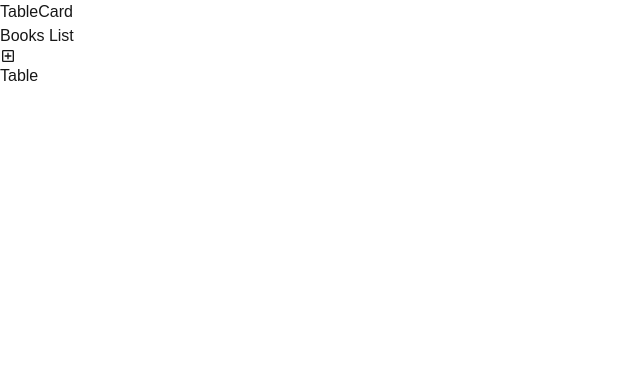
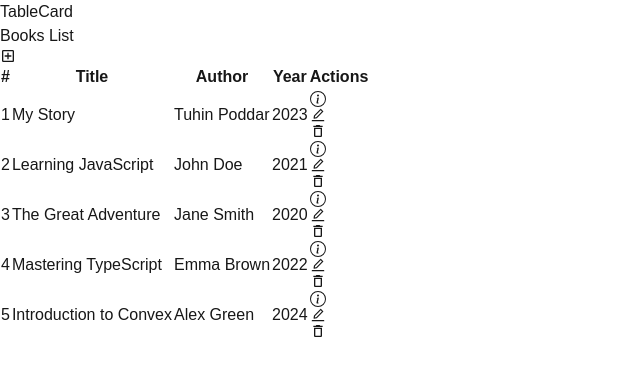
Before and after one commit to Tuhin114/Book-Store-Convex-, a Next.js app: page / in a window 1280 px wide. Shown: the top 376 px of the page, without its empty margins (0-640 px from the left). Built offline with nearby package versions, Linux system fonts and the light colour scheme.

Commit message:
books table format

```diff
--- a/src/app/page.tsx
+++ b/src/app/page.tsx
@@ -4,6 +4,7 @@ import BooksTable from "@/components/home/BooksTable";
 import Link from "next/link";
 import { useState } from "react";
 import { MdOutlineAddBox } from "react-icons/md";
+import { books } from "@/data";
 
 export default function Home() {
   const [showType, setShowType] = useState<"table" | "card">("table");
@@ -31,7 +32,11 @@ export default function Home() {
         </Link>
       </div>
 
-      {showType === "table" ? <BooksTable /> : <BooksCard />}
+      {showType === "table" ? (
+        <BooksTable books={books} error={null} />
+      ) : (
+        <BooksCard />
+      )}
     </div>
   );
 }
--- a/src/components/home/BooksTable.tsx
+++ b/src/components/home/BooksTable.tsx
@@ -1,7 +1,85 @@
 import React from "react";
+import Link from "next/link";
+import { BsInfoCircle } from "react-icons/bs";
+import { AiOutlineEdit } from "react-icons/ai";
+import { MdOutlineDelete } from "react-icons/md";
 
-const BooksTable = () => {
-  return <div>Table</div>;
+export interface Book {
+  _id: string;
+  title: string;
+  author: string;
+  year: number;
+}
+interface BooksTableProps {
+  books: Book[];
+  error?: Error | null;
+}
+
+const BooksTable: React.FC<BooksTableProps> = ({ books, error }) => {
+  return (
+    <div>
+      <table className="w-full border-separate border-spacing-2">
+        <thead>
+          <tr>
+            <th className="border border-slate-700 rounded-md p-2">#</th>
+            <th className="border border-slate-700 rounded-md p-2">Title</th>
+            <th className="border border-slate-700 rounded-md p-2 max-md:hidden">
+              Author
+            </th>
+            <th className="border border-slate-700 rounded-md p-2 max-md:hidden">
+              Year
+            </th>
+            <th className="border border-slate-700 rounded-md p-2">Actions</th>
+          </tr>
+        </thead>
+        <tbody>
+          {books.length > 0 ? (
+            books.map((book, index) => (
+              <tr key={book._id} className="h-8">
+                <td className="border border-slate-700 rounded-md text-center">
+                  {index + 1}
+                </td>
+                <td className="border border-slate-700 rounded-md text-center">
+                  {book.title}
+                </td>
+                <td className="border border-slate-700 rounded-md text-center max-md:hidden">
+                  {book.author}
+                </td>
+                <td className="border border-slate-700 rounded-md text-center max-md:hidden">
+                  {book.year}
+                </td>
+                <td className="border border-slate-700 rounded-md text-center">
+                  <div className="flex justify-center gap-x-4">
+                    <Link href={`/books/details/${book._id}`}>
+                      <BsInfoCircle className="text-2xl text-green-800" />
+                    </Link>
+                    <Link href={`/books/edit/${book._id}`}>
+                      <AiOutlineEdit className="text-2xl text-yellow-600" />
+                    </Link>
+                    <Link href={`/books/delete/${book._id}`}>
+                      <MdOutlineDelete className="text-2xl text-red-600" />
+                    </Link>
+                  </div>
+                </td>
+              </tr>
+            ))
+          ) : error ? (
+            <tr>
+              <td colSpan={5} className="text-center">
+                Error fetching books
+              </td>
+            </tr>
+          ) : (
+            <tr>
+              <td colSpan={5} className="text-center">
+                No books available
+              </td>
+            </tr>
+          )}
+        </tbody>
+      </table>
+    </div>
+  );
 };
 
 export default BooksTable;
--- /dev/null
+++ b/src/data.ts
@@ -0,0 +1,32 @@
+export const books = [
+  {
+    _id: "1",
+    title: "My Story",
+    author: "Tuhin Poddar",
+    year: 2023,
+  },
+  {
+    _id: "2",
+    title: "Learning JavaScript",
+    author: "John Doe",
+    year: 2021,
+  },
+  {
+    _id: "3",
+    title: "The Great Adventure",
+    author: "Jane Smith",
+    year: 2020,
+  },
+  {
+    _id: "4",
+    title: "Mastering TypeScript",
+    author: "Emma Brown",
+    year: 2022,
+  },
+  {
+    _id: "5",
+    title: "Introduction to Convex",
+    author: "Alex Green",
+    year: 2024,
+  },
+];
```
Also changed, not shown: src/data.json (deleted, +0 -32 lines).
